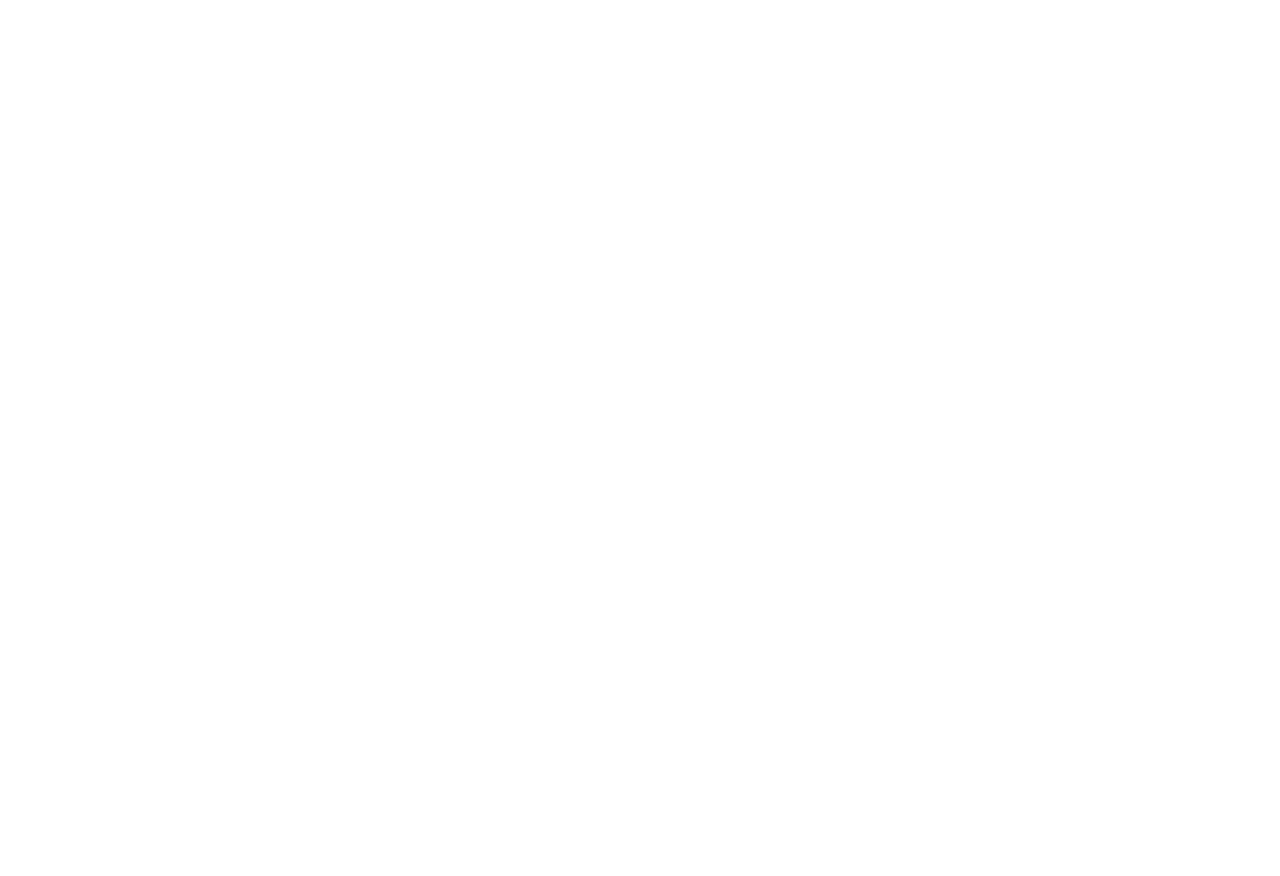
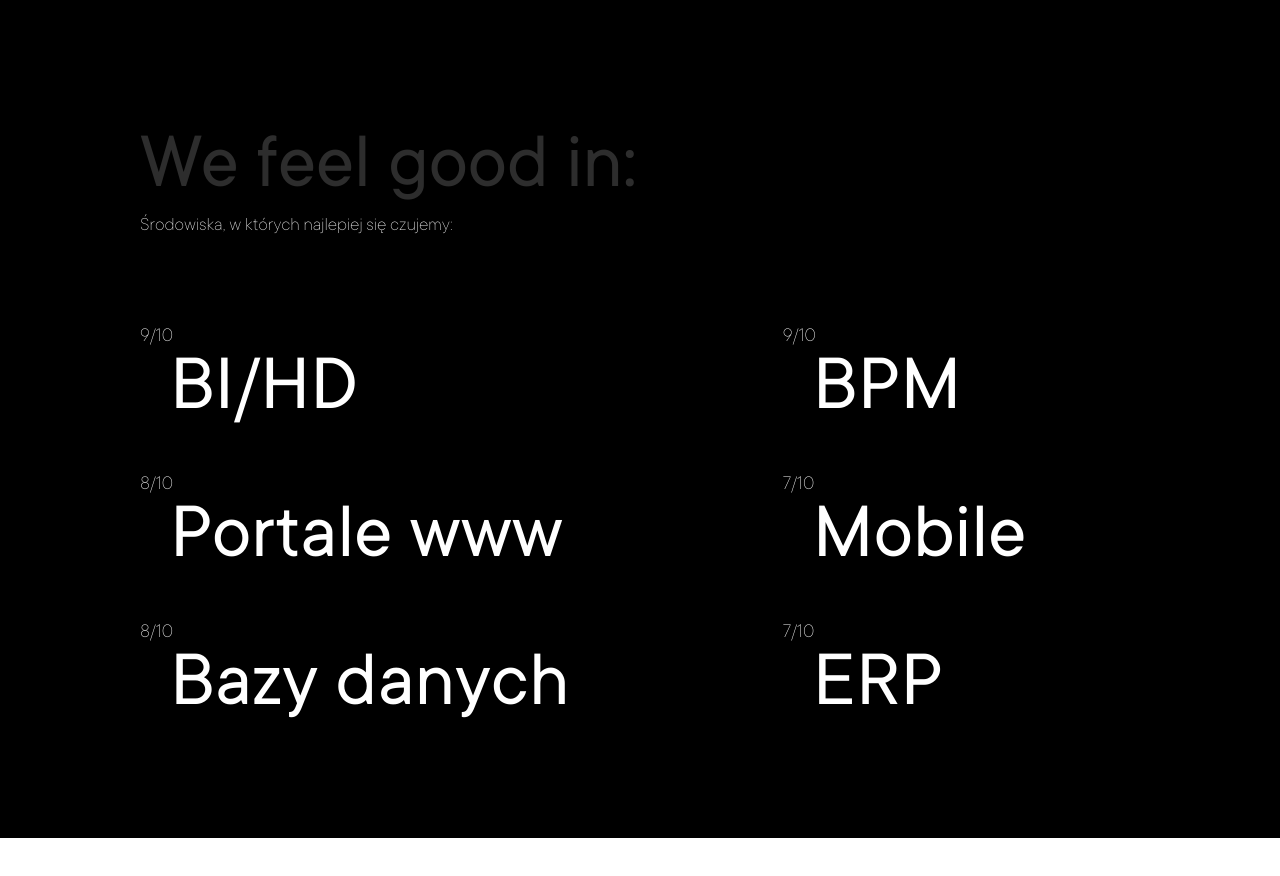
Before and after one commit to wojtfire/febrit, an Angular app: page / in a window 1280 px wide. Shown: the part 2540-3416 px from the top of the page. Before the commit the page ends 2459 px from the top, so only its background shows below. Built offline with nearby package versions, Linux system fonts and the light colour scheme.

Commit message:
added estimate-container with full rwd - text fill left

```diff
--- a/src/app/app.component.html
+++ b/src/app/app.component.html
@@ -1,16 +1,29 @@
 <div class="container">
-  <svg #sideLogo [style.right.px]="logoRightPos" class="side-logo" width="574" height="2382" viewBox="0 0 574 2382" fill="none" xmlns="http://www.w3.org/2000/svg">
+  <svg #sideLogo [style.right.px]="logoRightPos" class="side-logo" width="574" height="2382" viewBox="0 0 574 2382"
+    fill="none" xmlns="http://www.w3.org/2000/svg">
     <g clip-path="url(#clip0)">
-      <path d="M-0.00274658 75.7345V151.469H80.9921H161.987V216.12V280.772H218.776H275.566V216.12V151.469H317.46H359.354V227.203V302.938H418.005L474.956 302.938V171.868C474.956 100.012 474.956 44.6662 474.956 32.5286V6.5764e-05H237.024H-0.00274658V75.7345Z" fill="black"/>
-      <path d="M192.704 359.47C145.422 367.107 108.834 383.127 76.7501 409.764C40.1628 440.498 12.3939 490.978 3.01248 544.066C-1.30296 569.212 -0.927704 641.486 3.76299 665.701C8.64131 690.662 19.1485 721.21 29.468 740.396C39.2246 758.279 59.4884 785.661 72.2471 798.141L80.878 806.523L122.344 765.357L163.809 724.191L152.552 709.848C118.591 667.564 108.272 611.31 126.847 569.958C137.354 546.674 158.931 526.556 185.011 515.939L196.269 511.468L196.832 672.78L197.207 834.091L235.296 832.974C263.627 832.415 278.262 831.111 293.46 828.131C369.825 812.856 422.36 775.974 451.63 717.112C471.143 677.623 475.971 644.388 474.47 590.37C473.156 541.753 468.704 514.076 451.443 479.243C420.672 417.401 367.198 377.538 294.398 362.078C270.757 357.049 216.345 355.745 192.704 359.47ZM297.588 512.586C322.918 520.223 346.559 538.105 357.254 557.291C367.198 575.732 370.2 599.202 365.134 620.81C361.381 636.829 356.128 646.143 344.12 658.623C329.672 673.711 305.281 684.515 285.392 684.515H279.763V596.222V507.929L284.079 508.86C286.33 509.419 292.522 511.096 297.588 512.586Z" fill="black"/>
-      <path d="M-0.00272549 987.318L-0.00283222 1063.98H33.8846H62.0001L49.1526 1077.28C34.8156 1092.05 27.3678 1102.21 19.5476 1117.54C4.09345 1148.02 -2.42338 1186.07 1.67291 1224.68C7.07256 1276.59 25.5059 1316.67 58.6486 1349.37C88.8122 1379.11 124.934 1397.39 173.717 1407.92C199.598 1413.46 267.187 1414.02 293.254 1408.85C385.607 1390.74 448.01 1340.68 469.608 1258.67C475.939 1234.29 476.022 1185.71 471.553 1161.88C465.036 1127.7 450.403 1103.14 427.129 1079.31L412.047 1063.98H490.994H569.754V987.318V910.66H287.669H-0.00286865L-0.00272549 987.318ZM262.532 1066.56C318.205 1076.54 351.906 1112.56 351.906 1161.88C351.906 1187.37 342.782 1209.9 325.094 1227.27C303.309 1248.88 276.497 1258.67 238.327 1258.67C211.515 1258.67 198.109 1255.9 177.255 1245.74C114.507 1215.26 106.501 1126.97 162.918 1086.88C190.102 1067.67 226.783 1060.28 262.532 1066.56Z" fill="black"/>
-      <path d="M-0.00319326 1504.08L-0.00354004 1521.56L-0.00354004 1580.31L-0.00354004 1633.84H177.578H351.435V1710.03V1786.22H410.322L474.956 1786.22V1691C474.956 1664.98 474.956 1661.31 474.956 1603.13V1479.59H235.156H-0.00319326V1504.08Z" fill="black"/>
-      <path d="M-0.489624 1930.84L-0.489624 2007.89L237.396 2007.89L474.956 2007.89V1931.32V1854.57H237.396H-0.489624L-0.489624 1930.84Z" fill="black"/>
-      <path d="M122.327 2088.42C85.6467 2095.07 46.5947 2114.58 26.6719 2142.1C-1.81599 2181.26 -5.89895 2241.11 9.36904 2306.13C15.8859 2333.84 35.5604 2364.39 40.9601 2364.39C38.8876 2364.39 146.719 2336.87 148.394 2335.95C148.581 2335.76 145.974 2328.19 142.436 2319.14C127.727 2280.16 131.078 2254.3 152.305 2243.96C161.056 2239.71 161.428 2239.71 245.402 2239.15L329.562 2238.6V2297.89V2357H399.385H474.956V2221.65V2085.65H303.123C169.062 2085.84 134.057 2086.39 122.327 2088.42Z" fill="black"/>
+      <path
+        d="M-0.00274658 75.7345V151.469H80.9921H161.987V216.12V280.772H218.776H275.566V216.12V151.469H317.46H359.354V227.203V302.938H418.005L474.956 302.938V171.868C474.956 100.012 474.956 44.6662 474.956 32.5286V6.5764e-05H237.024H-0.00274658V75.7345Z"
+        fill="black" />
+      <path
+        d="M192.704 359.47C145.422 367.107 108.834 383.127 76.7501 409.764C40.1628 440.498 12.3939 490.978 3.01248 544.066C-1.30296 569.212 -0.927704 641.486 3.76299 665.701C8.64131 690.662 19.1485 721.21 29.468 740.396C39.2246 758.279 59.4884 785.661 72.2471 798.141L80.878 806.523L122.344 765.357L163.809 724.191L152.552 709.848C118.591 667.564 108.272 611.31 126.847 569.958C137.354 546.674 158.931 526.556 185.011 515.939L196.269 511.468L196.832 672.78L197.207 834.091L235.296 832.974C263.627 832.415 278.262 831.111 293.46 828.131C369.825 812.856 422.36 775.974 451.63 717.112C471.143 677.623 475.971 644.388 474.47 590.37C473.156 541.753 468.704 514.076 451.443 479.243C420.672 417.401 367.198 377.538 294.398 362.078C270.757 357.049 216.345 355.745 192.704 359.47ZM297.588 512.586C322.918 520.223 346.559 538.105 357.254 557.291C367.198 575.732 370.2 599.202 365.134 620.81C361.381 636.829 356.128 646.143 344.12 658.623C329.672 673.711 305.281 684.515 285.392 684.515H279.763V596.222V507.929L284.079 508.86C286.33 509.419 292.522 511.096 297.588 512.586Z"
+        fill="black" />
+      <path
+        d="M-0.00272549 987.318L-0.00283222 1063.98H33.8846H62.0001L49.1526 1077.28C34.8156 1092.05 27.3678 1102.21 19.5476 1117.54C4.09345 1148.02 -2.42338 1186.07 1.67291 1224.68C7.07256 1276.59 25.5059 1316.67 58.6486 1349.37C88.8122 1379.11 124.934 1397.39 173.717 1407.92C199.598 1413.46 267.187 1414.02 293.254 1408.85C385.607 1390.74 448.01 1340.68 469.608 1258.67C475.939 1234.29 476.022 1185.71 471.553 1161.88C465.036 1127.7 450.403 1103.14 427.129 1079.31L412.047 1063.98H490.994H569.754V987.318V910.66H287.669H-0.00286865L-0.00272549 987.318ZM262.532 1066.56C318.205 1076.54 351.906 1112.56 351.906 1161.88C351.906 1187.37 342.782 1209.9 325.094 1227.27C303.309 1248.88 276.497 1258.67 238.327 1258.67C211.515 1258.67 198.109 1255.9 177.255 1245.74C114.507 1215.26 106.501 1126.97 162.918 1086.88C190.102 1067.67 226.783 1060.28 262.532 1066.56Z"
+        fill="black" />
+      <path
+        d="M-0.00319326 1504.08L-0.00354004 1521.56L-0.00354004 1580.31L-0.00354004 1633.84H177.578H351.435V1710.03V1786.22H410.322L474.956 1786.22V1691C474.956 1664.98 474.956 1661.31 474.956 1603.13V1479.59H235.156H-0.00319326V1504.08Z"
+        fill="black" />
+      <path
+        d="M-0.489624 1930.84L-0.489624 2007.89L237.396 2007.89L474.956 2007.89V1931.32V1854.57H237.396H-0.489624L-0.489624 1930.84Z"
+        fill="black" />
+      <path
+        d="M122.327 2088.42C85.6467 2095.07 46.5947 2114.58 26.6719 2142.1C-1.81599 2181.26 -5.89895 2241.11 9.36904 2306.13C15.8859 2333.84 35.5604 2364.39 40.9601 2364.39C38.8876 2364.39 146.719 2336.87 148.394 2335.95C148.581 2335.76 145.974 2328.19 142.436 2319.14C127.727 2280.16 131.078 2254.3 152.305 2243.96C161.056 2239.71 161.428 2239.71 245.402 2239.15L329.562 2238.6V2297.89V2357H399.385H474.956V2221.65V2085.65H303.123C169.062 2085.84 134.057 2086.39 122.327 2088.42Z"
+        fill="black" />
     </g>
     <defs>
       <clipPath id="clip0">
-        <rect width="574" height="2382" fill="white"/>
+        <rect width="574" height="2382" fill="white" />
       </clipPath>
     </defs>
   </svg>
@@ -18,3 +31,6 @@
   <app-about></app-about>
   <app-team></app-team>
 </div>
+
+<app-estimate-container>
+</app-estimate-container>
--- a/src/app/app.module.ts
+++ b/src/app/app.module.ts
@@ -8,12 +8,14 @@
 import { AboutComponent } from './views/about/about.component';
 import {BrowserAnimationsModule} from '@angular/platform-browser/animations';
 import {TeamModule} from './views/team/team.module';
+import { EstimateContainerComponent } from './estimate-container/estimate-container.component';
 
 @NgModule({
   declarations: [
     AboutComponent,
     AppComponent,
-    HomeComponent
+    HomeComponent,
+    EstimateContainerComponent
   ],
   imports: [
     AppRoutingModule,
--- /dev/null
+++ b/src/app/estimate-container/estimate-container.component.html
@@ -0,0 +1,63 @@
+<section class="estimate-container">
+  <div class="estimate-container__content">
+    <div class="estimate-container__content__headers">
+      <p>We feel good in:</p>
+      <span>Środowiska, w których najlepiej się czujemy:</span>
+    </div>
+    <div class="estimate-container__content__env">
+      <div class="estimate-container__content__env__col estimate-container__content__env__col--1">
+        <div class="env-block">
+          <span class="env-block__exp">
+            9/10
+          </span>
+          <span class="env-block__tech">
+            BI/HD
+          </span>
+        </div>
+        <div class="env-block">
+          <span class="env-block__exp">
+            8/10
+          </span>
+          <span class="env-block__tech">
+            Portale www
+          </span>
+        </div>
+        <div class="env-block">
+          <span class="env-block__exp">
+            8/10
+          </span>
+          <span class="env-block__tech">
+            Bazy danych
+          </span>
+        </div>
+      </div>
+      <div class="estimate-container__content__env__col estimate-container__content__env__col--2">
+        <div class="env-block">
+          <span class="env-block__exp">
+            9/10
+          </span>
+          <span class="env-block__tech">
+            BPM
+          </span>
+        </div>
+        <div class="env-block">
+          <span class="env-block__exp">
+            7/10
+          </span>
+          <span class="env-block__tech">
+            Mobile
+          </span>
+        </div>
+        <div class="env-block">
+          <span class="env-block__exp">
+            7/10
+          </span>
+          <span class="env-block__tech">
+            ERP
+          </span>
+        </div>
+      </div>
+    </div>
+  </div>
+
+</section>
--- /dev/null
+++ b/src/app/estimate-container/estimate-container.component.scss
@@ -0,0 +1,199 @@
+@import "../../assets/scss/variables/variables.scss";
+
+.estimate-container {
+  width: 100%;
+  min-height: 130vh;
+  padding-top: 300px;
+  padding-bottom: 50px;
+  margin: 0 auto;
+  background-color: $bg-dark;
+
+  @media screen and (max-width: 856px) {
+    padding-top: 200px;
+  }
+
+  display: flex;
+  align-items: center;
+  position: relative;
+  z-index: -1;
+  transform: translateY(-100px);
+
+  &__content {
+    display: flex;
+    flex-direction: column;
+    justify-content: center;
+    align-items: center;
+    margin: 0 100px;
+    width: 100%;
+
+    @media screen and (max-width: 856px) {
+      margin: 0 50px;
+    }
+
+    &__headers {
+      width: 100%;
+      max-width: 1000px;
+      display: flex;
+      flex-direction: column;
+      justify-content: flex-start;
+      align-items: flex-start;
+
+      & > p {
+        font-size: 80px;
+        color: #2d2d2d;
+
+        @media screen and (max-width: 1076px) {
+          font-size: 70px;
+        }
+
+        @media screen and (max-width: 1076px) {
+          font-size: 60px;
+        }
+
+        @media screen and (max-width: 756px) {
+          font-size: 45px;
+        }
+
+        @media screen and (max-width: 600px) {
+          font-size: 40px;
+        }
+      }
+
+      & > span {
+        font-size: 19px;
+        color: #fff;
+        font-weight: 100;
+
+        @media screen and (max-width: 1076px) {
+          font-size: 18px;
+        }
+
+        @media screen and (max-width: 600px) {
+          font-size: 16px;
+        }
+      }
+    }
+
+    &__env {
+      margin-top: 80px;
+      width: 100%;
+      max-width: 1000px;
+
+      display: flex;
+
+      @media screen and (max-width: 540px) {
+        flex-direction: column;
+      }
+
+      &__col {
+        width: 100%;
+        flex: 1;
+        display: flex;
+        flex-direction: column;
+        align-items: flex-start;
+
+        &--1 {
+          flex: 1.8;
+
+          @media screen and (max-width: 500px) {
+            &::after {
+              content: "";
+              background-color: #fff;
+              width: 50%;
+              height: 1px;
+
+              position: relative;
+              transform: translateX(-50%);
+              left: 50%;
+
+              margin: 20px 0;
+            }
+          }
+        }
+
+        &--2 {
+          @media screen and (max-width: 856px) {
+            align-items: flex-end;
+
+            .env-block {
+              &__exp {
+                left: unset;
+                right: 0;
+              }
+            }
+          }
+        }
+      }
+    }
+  }
+}
+
+.env-block {
+  display: flex;
+  justify-content: flex-start;
+  align-items: center;
+  padding: 20px 30px;
+  margin: 8px 0;
+  position: relative;
+
+  //   &::before {
+  //     content: "";
+  //     display: block;
+  //     position: absolute;
+  //     background-image: linear-gradient(#dfbf52, #dfbf52);
+  //     background-size: 100%;
+  //     width: 100px;
+  //     height: 100%;
+  //   }
+
+  &__exp {
+    font-size: 20px;
+    font-weight: 100;
+    position: absolute;
+    top: 0;
+    left: 0;
+    color: #fff;
+
+    @media screen and (max-width: 1076px) {
+      font-size: 19px;
+    }
+
+    @media screen and (max-width: 1000px) {
+      font-size: 18px;
+    }
+
+    @media screen and (max-width: 756px) {
+      font-size: 17px;
+    }
+
+    @media screen and (max-width: 600px) {
+      font-size: 16px;
+    }
+  }
+
+  &__tech {
+    width: 100%;
+    font-size: 80px;
+    font-weight: 400;
+    // color: black;
+    // background-color: white;
+    color: #fff;
+    mix-blend-mode: screen;
+
+    @media screen and (max-width: 1076px) {
+      font-size: 70px;
+    }
+
+    @media screen and (max-width: 1000px) {
+      font-size: 60px;
+    }
+
+    @media screen and (max-width: 756px) {
+      font-size: 45px;
+    }
+
+    @media screen and (max-width: 600px) {
+      font-size: 40px;
+    }
+  }
+}
--- a/src/app/views/team/team-tile-model.ts
+++ b/src/app/views/team/team-tile-model.ts
@@ -7,5 +7,7 @@
 }
 
 export enum TileType {
-  EMPLOYEE = 'EMPLOYEE', EMPTY = 'EMPTY', HEADER = 'HEADER'
+  EMPLOYEE = "EMPLOYEE",
+  EMPTY = "EMPTY",
+  HEADER = "HEADER",
 }
--- a/src/app/views/team/team.component.html
+++ b/src/app/views/team/team.component.html
@@ -9,7 +9,6 @@
           <span class="tile-employee-span employee-name">{{ tile.empName }}</span>
           <span class="tile-employee-span employee-position">{{ tile.empPosition }}</span>
         </div>
-
       </div>
     </ng-container>
   </div>
--- a/src/assets/scss/variables/variables.scss
+++ b/src/assets/scss/variables/variables.scss
@@ -1 +1,3 @@
+//COLORS:
 $th-yellow: #dfbf52;
+$bg-dark: #000;
--- a/src/styles.scss
+++ b/src/styles.scss
@@ -1,4 +1,8 @@
-* {
+@import "./assets/scss/fonts/fonts.scss";
+
+*,
+*::after,
+*::before {
   padding: 0;
   margin: 0;
   outline: none;
```
Also changed, not shown: src/app/estimate-container/estimate-container.component.ts (added, +15 -0 lines), src/assets/scss/fonts/fonts.scss (+17 -17 lines), 1 other file (tests, documents, lock files or other folders).
